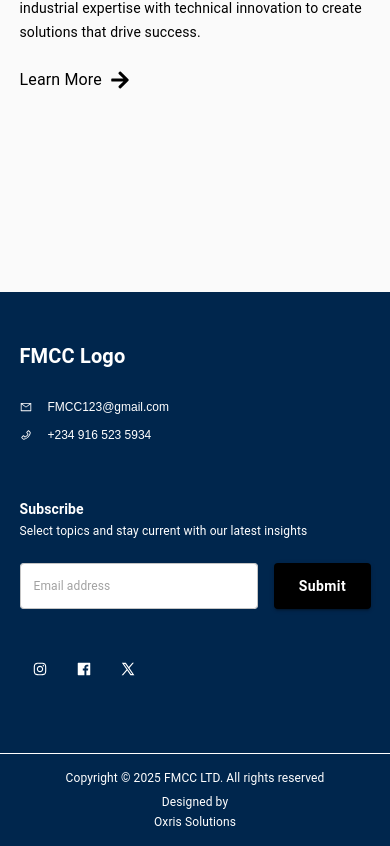
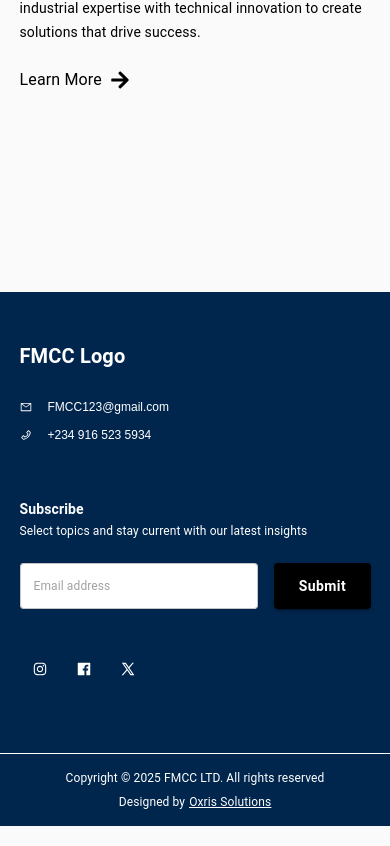
Before and after one commit to Obichris1/FMCC, a Next.js app: page / in a window 390 px wide. Shown: the part 2893-3739 px from the top of the page. Built offline with nearby package versions, Linux system fonts and the light colour scheme.

Commit message:
Header Fix

```diff
--- a/src/app/components/Footer.jsx
+++ b/src/app/components/Footer.jsx
@@ -144,11 +144,11 @@ const Footer = () => {
           Copyright &copy; 2025 FMCC LTD. All rights reserved
         </Typography>
 
-        <div className="flex items-center justify-center flex-col md:flex-row gap-1">
+        <div className="flex items-center justify-center md:flex-row gap-1">
           <Typography className="!text-xs text-white text-center">
             Designed by
           </Typography>
-          <Typography className="!text-xs text-white text-center">
+          <Typography className="!text-xs underline text-white text-center">
             <Link href="https://www.oxrissolutions.com/" target="_blank">
               Oxris Solutions
             </Link>
```
